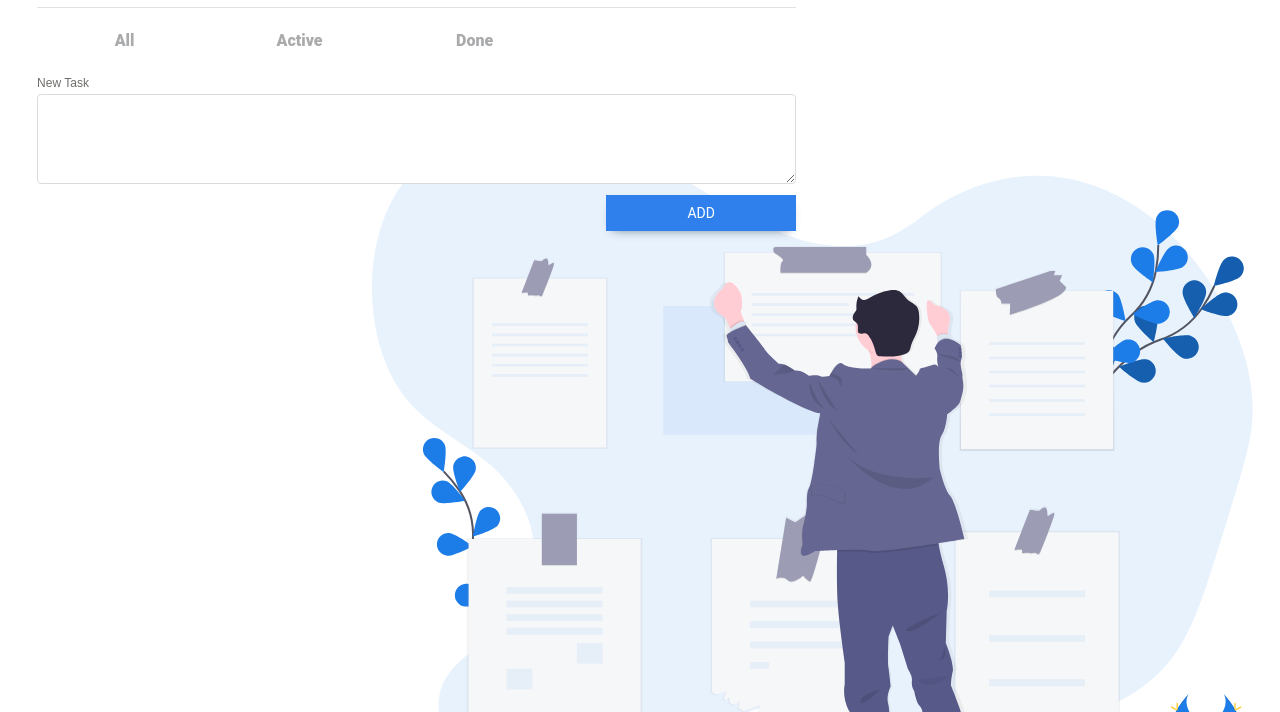
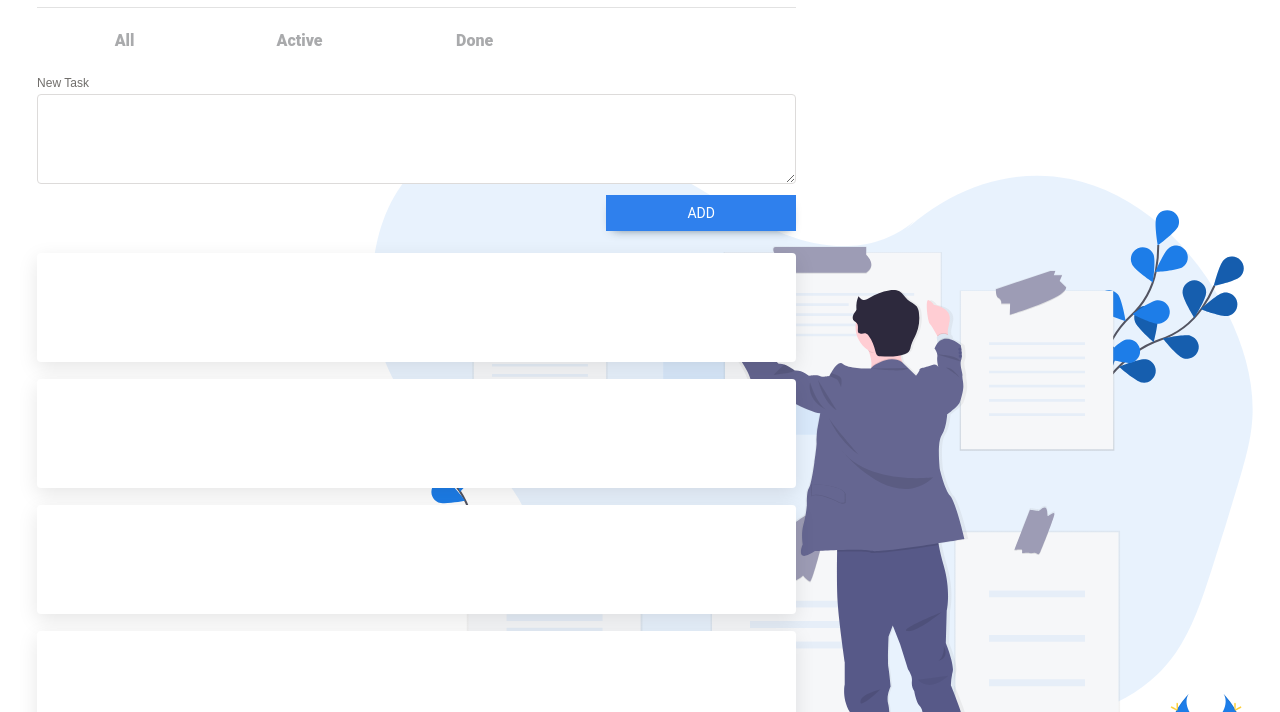
Before and after one commit to evgene30/ToDolist-JS, a website built with webpack: page src/index.html in a window 1280 px wide. Shown: the part 88-800 px from the top of the page. Built offline with nearby package versions, Linux system fonts and the light colour scheme; files whose address does not match are found by name; a web font is replaced by a local one.

Commit message:
add todo list

```diff
--- a/src/index.html
+++ b/src/index.html
@@ -39,7 +39,7 @@
 
     <main class="main" id="main">
 
-      <section class="main__newtask">
+      <section class="main__newtask" id="main__form">
         <form action="" method="POST" id="taskform" class="main__form">
           <p class="form__text">New Task</p>
           <textarea name="text__area" class="area"></textarea>
@@ -47,9 +47,15 @@
         </form>
       </section>
 
-      <section class="main__task">
+      <section class="main__task" id="main__list">
 
-
+        <ul class="main-list__items">
+          <li class="main-list__item"></li>
+          <li class="main-list__item"></li>
+          <li class="main-list__item"></li>
+          <li class="main-list__item"></li>
+          <li class="main-list__item"></li>
+        </ul>
 
       </section>
 
--- a/src/scss/app.scss
+++ b/src/scss/app.scss
@@ -1,4 +1,4 @@
-/* By Athlon Front-End Team */
+/* Front-End */
 
 /* Core variables */
 @import "base/vars";
@@ -182,5 +182,36 @@ body {
                 transition: 0.3s;
             }
         }
+        .main__task {
+            //секция 2
+            display: block;
+            max-width: 759px;
+            padding-top: 69px;
+            margin-right: 30px;
+            margin-left: 1.1vw;
+
+            .main-list__items {
+                display: flexbox;
+                width: 100%;
+                max-width: 759px;
+                align-items: center;
+            }
+            .main-list__item {
+                display: block;
+                width: 100%;
+                height: 109px;
+                background: #ffffff;
+                box-shadow: 0px 6px 20px rgba(0, 0, 0, 0.1);
+                border-radius: 4px;
+                margin-bottom: 17px;
+
+                &:hover {
+                    transition: .3s;
+                    border: 1px solid rgba(47, 128, 237, 0.5);
+                    box-sizing: border-box;
+                    box-shadow: 0px 6px 20px rgba(47, 128, 237, 0.5);
+                }
+            }
+        }
     }
 }
```
